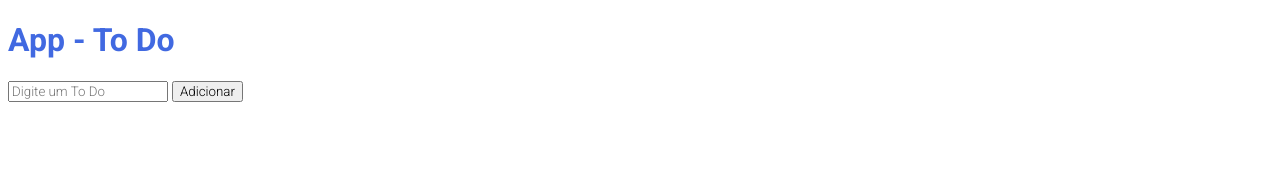
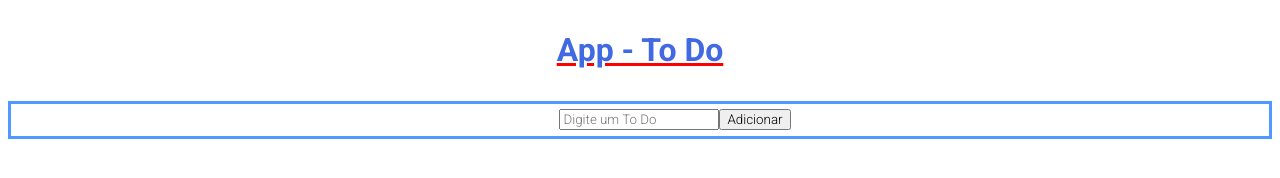
Before and after one commit to pomendonca/app-toDo, a plain HTML site: page index.html in a window 1280 px wide. Drawn offline with Linux system fonts and the light colour scheme.

Commit message:
Mudancas no css

```diff
--- a/style.css
+++ b/style.css
@@ -20,8 +20,23 @@ li {
     color: #4e9afd;
     margin-bottom: 10px;
     font-size: 18px;
+    text-align: center;
 }
 
 h1 {
     color: royalblue;
+    text-align: center;
+    padding: 10px;
+    text-decoration: red underline;
 }
+
+div {
+    align-items:center;
+    justify-content: center;
+    border: solid #4e9afd;
+    display: flex;
+}
+
+input {
+    margin-left: 30px;
+}
```
